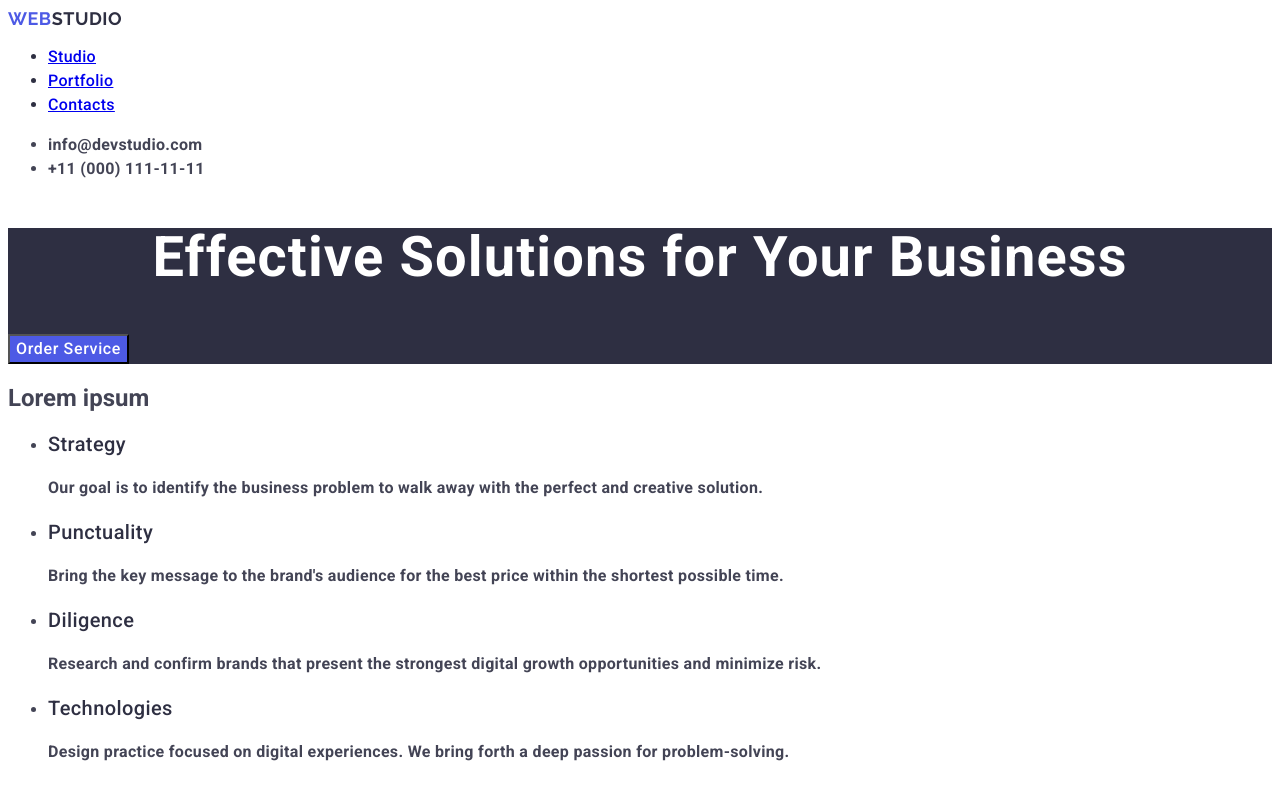
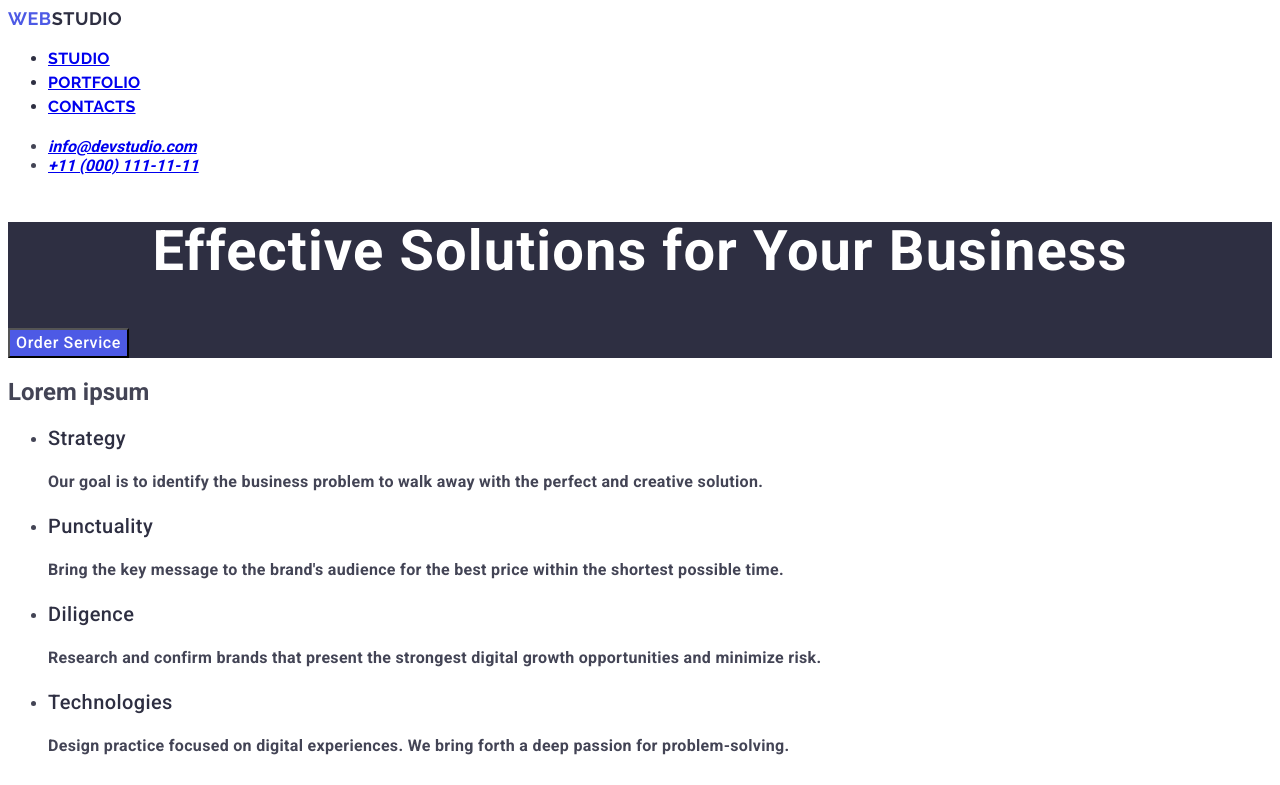
Before and after one commit to sofia11244/my-2nd-project, a plain HTML site: page index.html in a window 1280 px wide. Shown: the top 785 px of the page. Drawn offline with Linux system fonts and the light colour scheme.

Commit message:
New changes(logo error)

```diff
--- a/css/styles.css
+++ b/css/styles.css
@@ -46,13 +46,18 @@ body{
     text-decoration: none;
 }
 
-.logo-studio {
+.logo-span {
     color: #2E2F42;
 }
 
-.main-nav,
-.address{
-    text-decoration: none;
+.nav-list{
+    font-family: "raleway", sans-serif;
+    font-weight: 700;
+    font-size: 18px;
+    line-height: 1.17;
+    letter-spacing: 0.03em;
+    text-transform: uppercase;
+    color:#4D5AE5
 }
 
 .main-nav{
@@ -60,31 +65,18 @@ body{
     font-size: 16px;
     line-height:1.5;
     letter-spacing: 0.02em;
-
     color:#2E2F42
 }
-.main-nav:hover
+.main-nav:hover,
 .main-nav:focus{
     color:#404BBF;
 }
 
 
 
-.address{
-    line-height: 1.5;
-    letter-spacing: 0.02em;
-    font-style:normal;
-    color:#434455;
+.address {
+    text-decoration: none;
 }
-
-.address:focus{
-    color:#404BBF
-}
-
-.address:hover{
-    color:#404bbf;
-}
-
 
 .first-section{
     background-color: #2E2F42;
--- a/index.html
+++ b/index.html
@@ -18,19 +18,28 @@
 <body>
     <header>
         <nav>
-            <a class="logo-link" href="./index.html">Web<span class="logo-studio">Studio</span>
+            <a class="logo-link" href="./index.html">Web<span class="logo-span">Studio</span>
             </a>
-            <ul>
-                <li class="main-nav" ><a href="#studio">Studio</a></li>
-                <li class="main-nav" ><a href="#portfolio">Portfolio</a></li>
-                <li class="main-nav" ><a href="#contact">Contacts</a></li>
+            <ul class="nav-list">
+                <li class="main-nav" >
+                    <a class="nav-item" href="#studio">Studio</a>
+                </li>
+
+                <li class="main-nav" >
+                    <a class="nav-item" href="#portfolio">Portfolio</a>
+                </li>
+
+                <li class="main-nav" >
+                    <a class="nav-item" href="#contact">Contacts</a>
+                </li>
+
             </ul>
         </nav>
 
         <address>
-            <ul>
-                <li><a class="address"  href="mailto:info@devstudio.com">info@devstudio.com</a></li>
-                <li><a class="address" href="tel:+110001111111">+11 (000) 111-11-11</a></li>
+            <ul class="address">
+                <li><a class="alt-address"  href="mailto:info@devstudio.com">info@devstudio.com</a></li>
+                <li><a class="alt-address" href="tel:+110001111111">+11 (000) 111-11-11</a></li>
             </ul>
         </address>
     </header>
```
